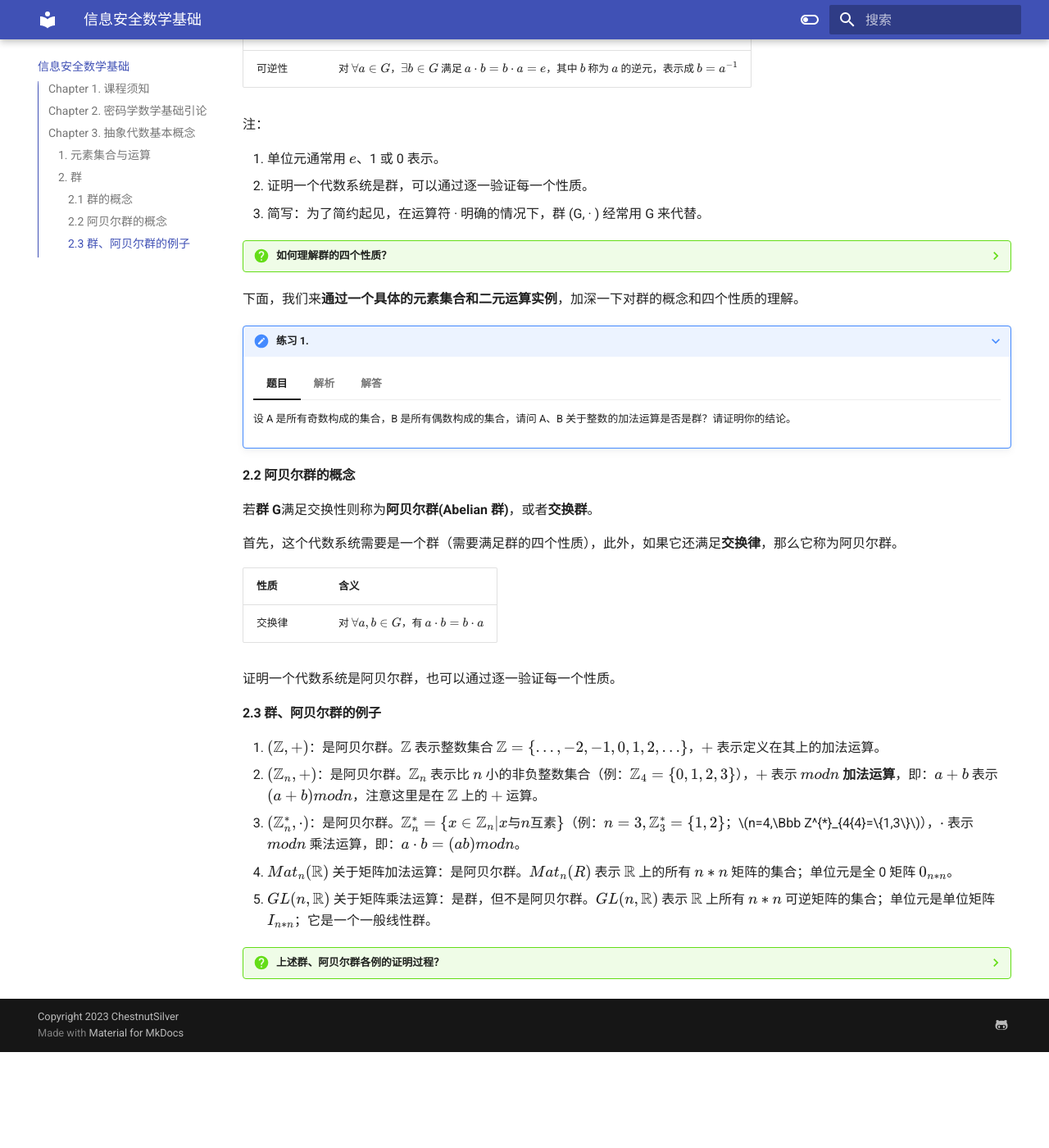
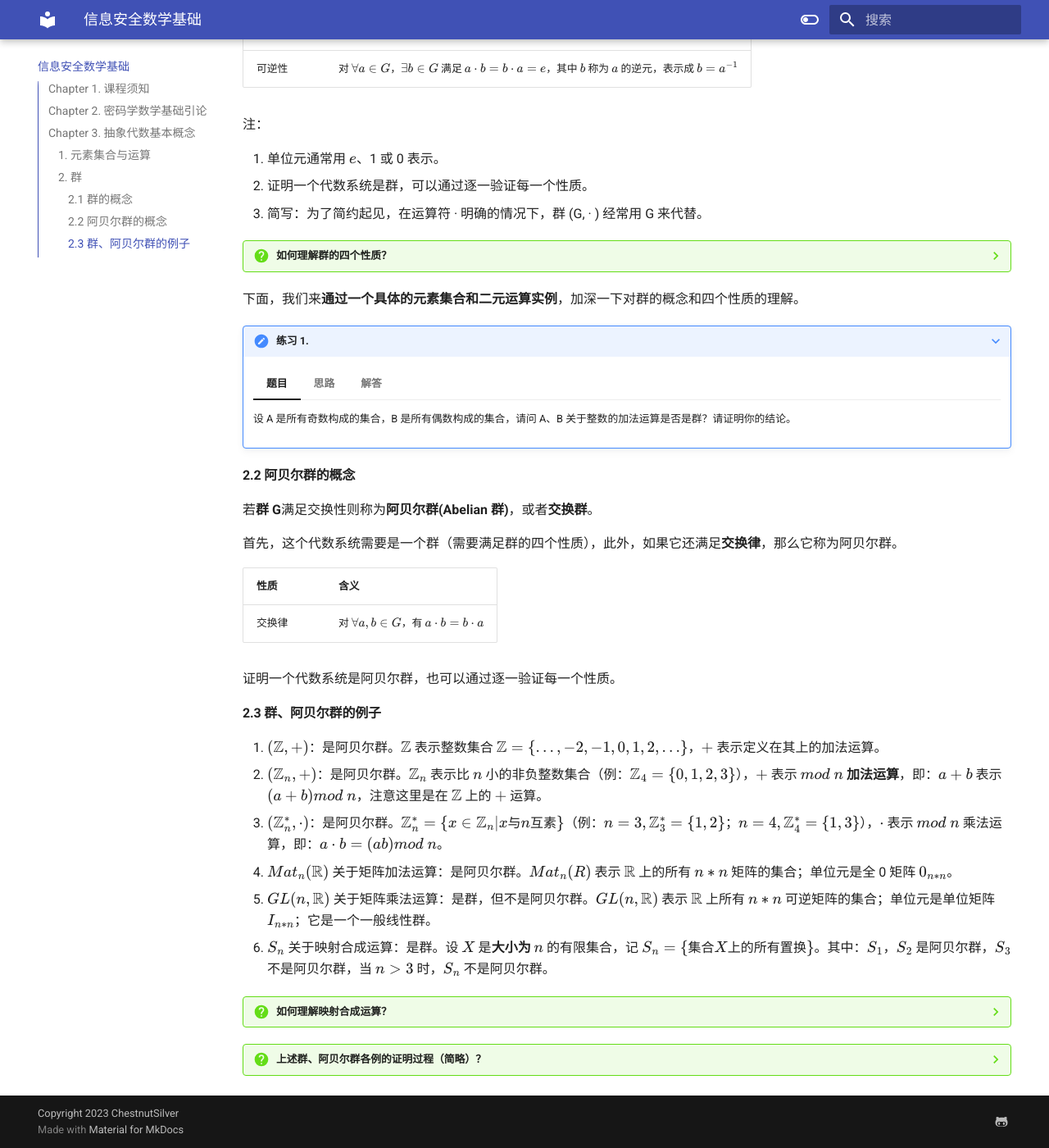
Before and after one commit to ChestnutSilver/TJIS-My-Helloworld, an MkDocs documentation site: the page built from docs/信息安全数学基础.md, in a window 1280 px wide and 1400 px high, scrolled down 1969 px. Shown: the whole window at 82% size. Built offline with MkDocs 1.6.1 and Material for MkDocs 9.7.7, drawn with Linux system fonts in a browser that asks for light colours; before the commit the page ends 3252 px from its top, so only the background shows below that.

Commit message:
Update 信息安全数学基础.md

```diff
--- a/docs/信息安全数学基础.md
+++ b/docs/信息安全数学基础.md
@@ -107,7 +107,7 @@
 
         设 A 是所有奇数构成的集合，B 是所有偶数构成的集合，请问 A、B 关于整数的加法运算是否是群？请证明你的结论。
 
-    === "解析"
+    === "思路"
 
         在这道题目里面，我们要做两件事。第一，判断**所有奇数构成的集合**关于**整数的加法运算**是否是群；第二，判断**所有偶数构成的集合**关于**整数的加法运算**是否是群。你瞧，题目已经定义好了**元素集合**和**二元运算**；下面，我们只需要**逐一验证群的四个性质**，就可以判断它们分别是否是群了。
 
@@ -160,17 +160,36 @@
 #### 2.3 群、阿贝尔群的例子
 
 1. $(\Bbb Z, + )$：是阿贝尔群。$\Bbb Z$ 表示整数集合 $\Bbb Z=\{…,-2,-1,0,1,2,…\}$，$+$ 表示定义在其上的加法运算。
-2. $(\Bbb Z_{n}, + )$：是阿贝尔群。$\Bbb Z_{n}$ 表示比 $n$ 小的非负整数集合（例：$\Bbb Z_{4}=\{0,1,2,3\}$），$+$ 表示 **$mod n$ 加法运算**，即：$a+b$ 表示 $(a+b) mod n$，注意这里是在 $\Bbb Z$ 上的 $+$ 运算。
-3. $(\Bbb Z^{*}_{n}, · )$：是阿贝尔群。$\Bbb Z^{*}_{n}=\{x\in \Bbb Z_{n} | x 与 n 互素\}$（例：$n=3,\Bbb Z^{*}_{3}=\{1,2\}$；$n=4,\Bbb Z^{*}_{4{4}=\{1,3\}$），$·$ 表示 $mod n$ 乘法运算，即：$a·b=(ab) mod n$。
+2. $(\Bbb Z_{n}, + )$：是阿贝尔群。$\Bbb Z_{n}$ 表示比 $n$ 小的非负整数集合（例：$\Bbb Z_{4}=\{0,1,2,3\}$），$+$ 表示 **$mod\ n$ 加法运算**，即：$a+b$ 表示 $(a+b) mod\ n$，注意这里是在 $\Bbb Z$ 上的 $+$ 运算。
+3. $(\Bbb Z^{*}_{n}, · )$：是阿贝尔群。$\Bbb Z^{*}_{n}=\{x\in \Bbb Z_{n} | x 与 n 互素\}$（例：$n=3,\Bbb Z^{*}_{3}=\{1,2\}$；$n=4,\Bbb Z^{*}_{4}=\{1,3\}$），$·$ 表示 $mod\ n$ 乘法运算，即：$a·b=(ab) mod\ n$。
 4. $Mat_{n}(\Bbb R)$ 关于矩阵加法运算：是阿贝尔群。$Mat_{n}(R)$ 表示 $\Bbb R$ 上的所有 $n*n$ 矩阵的集合；单位元是全 0 矩阵 $0_{n*n}$。
 5. $GL(n,\Bbb R)$ 关于矩阵乘法运算：是群，但不是阿贝尔群。$GL(n,\Bbb R)$ 表示 $\Bbb R$ 上所有 $n*n$ 可逆矩阵的集合；单位元是单位矩阵 $I_{n*n}$；它是一个一般线性群。
+6. $S_{n}$ 关于映射合成运算：是群。设 $X$ 是**大小为 $n$** 的有限集合，记 $S_{n}=\{集合 X 上的所有置换\}$。其中：$S_{1}$，$S_{2}$ 是阿贝尔群，$S_{3}$ 不是阿贝尔群，当 $n>3$ 时，$S_{n}$ 不是阿贝尔群。
 
-??? question "上述群、阿贝尔群各例的证明过程？"
+??? question "如何理解映射合成运算？"
 
     === "$(\Bbb Z, + )$"
 
-        1. 封闭性：群内**任意两个元素**或两个以上的元素（相同的或不同的）的结合（积）都是**该集合的**一个元素。即：假设对于群 G 操作（运算）是*，对于 G 里的任意元素 $a,b$，那么 $a*b$ 和 $b*a$ 都必须是 G 的元素。
+        1. 封闭性：
 
     === "进一步理解"
 
-        2. 群的性质：群有很多性质，例如“群满足消去律”“单位元 $e$ 是唯一幂等元”“群同态保持单位元/逆元”等，这些性质后面会详细介绍。
+        2. 群的性质：
+
+??? question "上述群、阿贝尔群各例的证明过程（简略）？"
+
+    === "$(\Bbb Z, + )$"
+
+        1. 封闭性：对 $\forall a,b\in \Bbb Z$，有 $a+b\in \Bbb Z$；
+        2. 结合律：对 $\forall a,b,c\in \Bbb Z$，有 $(a+b)+c=a+(b+c)$；
+        3. 0是单位元：对 $\forall a\in \Bbb Z$，有 $0+a=a+0=a$；
+        4. 可逆性：对 $\forall a\in \Bbb Z$，有 $(-a)+a=a+(-a)=0$，因此 $-a$ 是 $a$ 的逆元；
+        5. 交换律：对 $\forall a,b\in \Bbb Z$，有 $a+b=b+a$。
+
+    === "$(\Bbb Z_{n}, + )$"
+
+        介绍同余性质时再证明。
+
+    === "$(\Bbb Z^{*}_{n}, · )$"
+
+        介绍同余性质时再证明。
```
